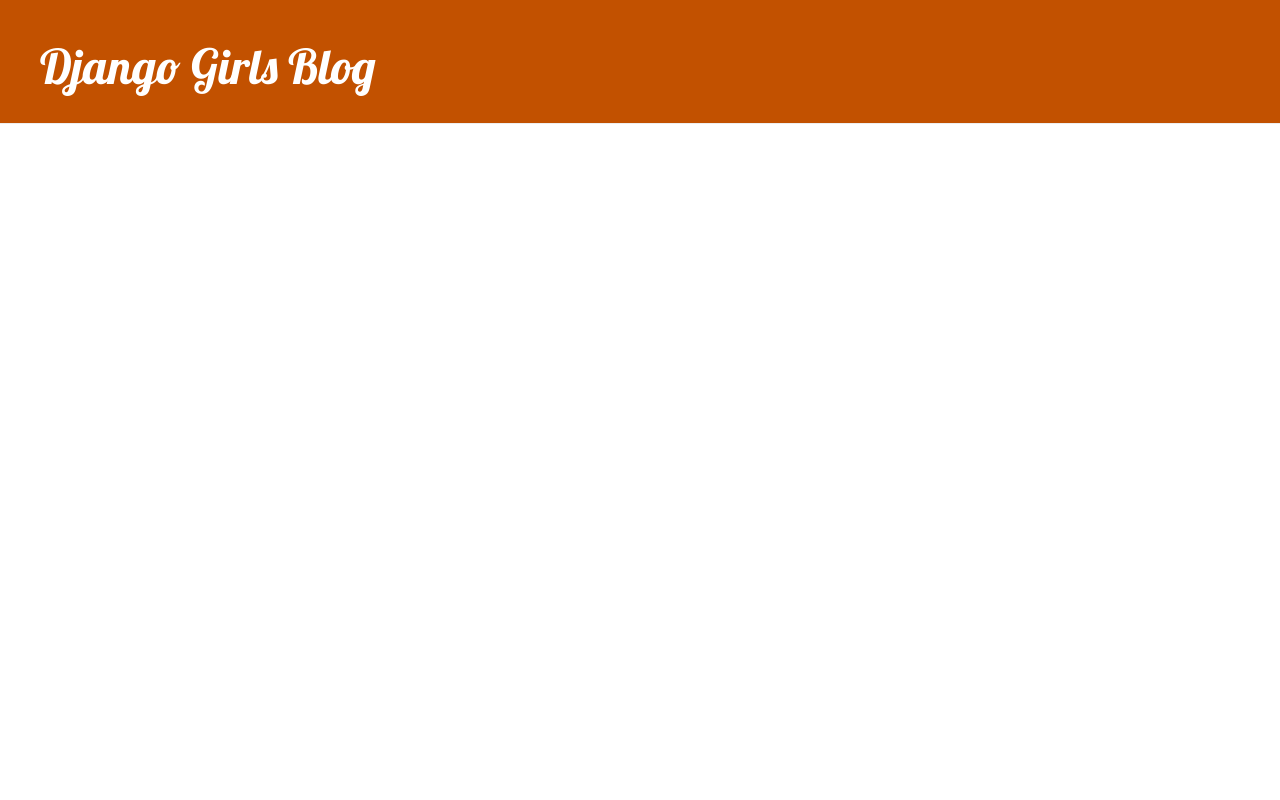
After one commit to agutek1995/djangogirl, a Django app: template blog/templates/blog/base.html in a window 1280 px wide. The commit adds this page. Run offline with Django 3.2, Linux system fonts and the light colour scheme; the template is opened without the code that fills it, so the values that code supplies are empty; some libraries are stand-ins or nearby versions.

Commit message:
Mozna juz wchodzic w posty

```diff
--- /dev/null
+++ b/blog/static/css/blog.css
@@ -0,0 +1,46 @@
+.page-header {
+    background-color: #C25100;
+    margin-top: 0;
+    padding: 20px 20px 20px 40px;
+}
+
+.page-header h1, .page-header h1 a, .page-header h1 a:visited, .page-header h1 a:active {
+    color: #ffffff;
+    font-size: 36pt;
+    text-decoration: none;
+}
+
+.content {
+    margin-left: 40px;
+}
+
+h1, h2, h3, h4 {
+    font-family: 'Lobster', cursive;
+}
+
+.date {
+    color: #828282;
+}
+
+.save {
+    float: right;
+}
+
+.post-form textarea, .post-form input {
+    width: 100%;
+}
+
+.top-menu, .top-menu:hover, .top-menu:visited {
+    color: #ffffff;
+    float: right;
+    font-size: 26pt;
+    margin-right: 20px;
+}
+
+.post {
+    margin-bottom: 70px;
+}
+
+.post h2 a, .post h1 a:visited {
+    color: #000000;
+}
--- /dev/null
+++ b/blog/templates/blog/base.html
@@ -0,0 +1,24 @@
+{% load static %}
+<html>
+    <head>
+        <title>Django Girls blog</title>
+        <link rel="stylesheet" href="//maxcdn.bootstrapcdn.com/bootstrap/3.2.0/css/bootstrap.min.css">
+        <link rel="stylesheet" href="//maxcdn.bootstrapcdn.com/bootstrap/3.2.0/css/bootstrap-theme.min.css">
+        <link href='//fonts.googleapis.com/css?family=Lobster&subset=latin,latin-ext' rel='stylesheet' type='text/css'>
+        <link rel="stylesheet" href="{% static 'css/blog.css' %}">
+    </head>
+    <body>
+    <div class="page-header">
+        <h1><a href="/">Django Girls Blog</a></h1>
+    </div>
+        <div class="content container">
+            <div class="row">
+                <div class="col-md-8">
+                {% block content %}
+                {% endblock %}
+                </div>
+            </div>
+        </div>
+    </body>
+
+</html>
--- a/blog/urls.py
+++ b/blog/urls.py
@@ -3,5 +3,6 @@ from . import views
 
 urlpatterns = [
     path('', views.post_list, name='post_list'),
-    path('jacek_post_list/', views.post_list, name='post_list'),
+    path('post/<int:pk>/', views.post_detail, name='post_detail')
+    # path('jacek_post_list/', views.post_list, name='post_list'),
 ]
--- a/mysite/settings.py
+++ b/mysite/settings.py
@@ -120,4 +120,4 @@ USE_TZ = True
 # https://docs.djangoproject.com/en/2.2/howto/static-files/
 
 STATIC_URL = '/static/'
-STATIC_ROOT = os.path.join(BASE_DIR, 'static')
+STATIC_ROOT = os.path.join(BASE_DIR, 'blog', 'static')
```
Also changed, not shown: blog/templates/blog/post_detail.html (added, +13 -0 lines), blog/templates/blog/post_list.html (+12 -21 lines), blog/views.py (+10 -1 lines), blog/static/__init__.py (added), blog/static/css/__init__.py (added), db.sqlite3.
